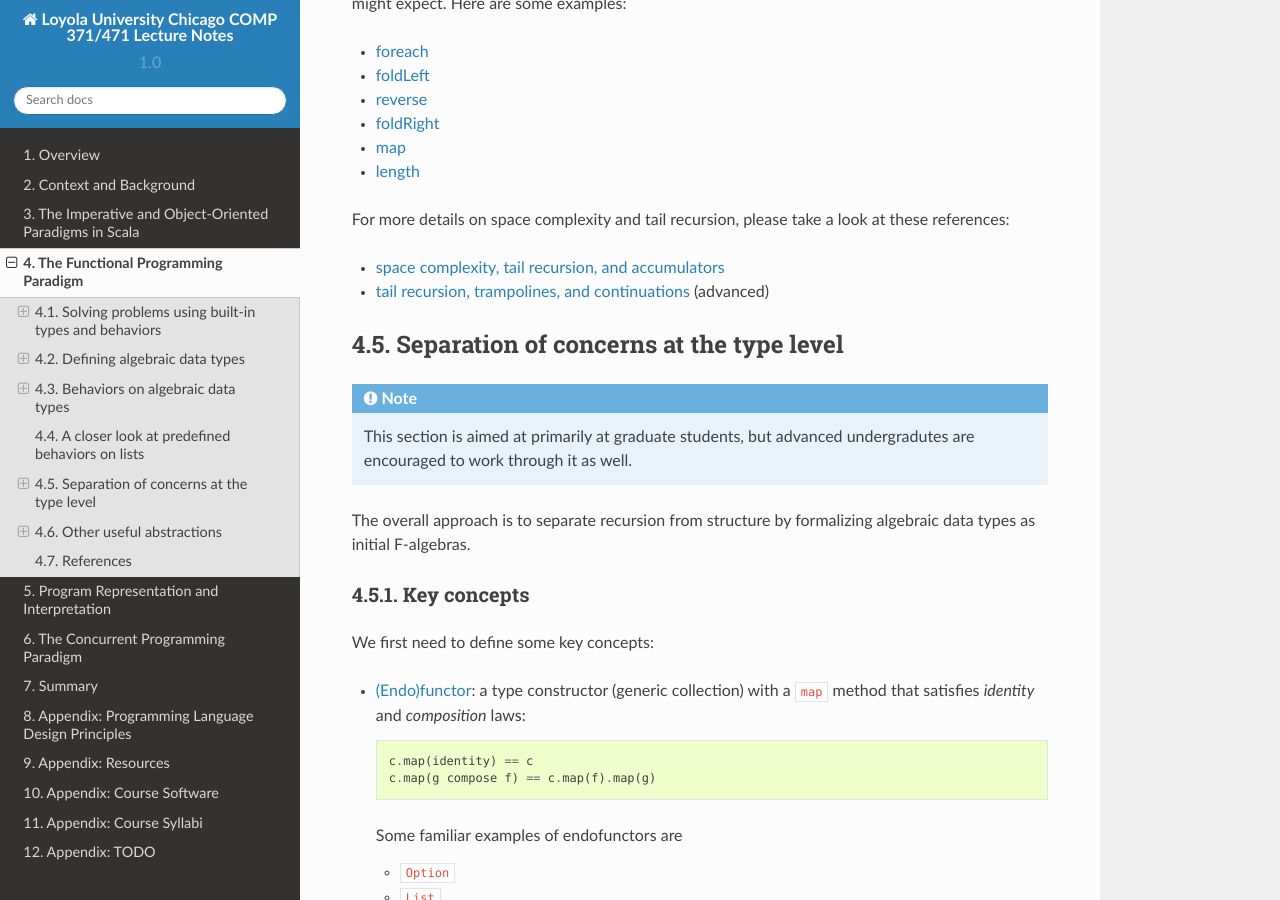
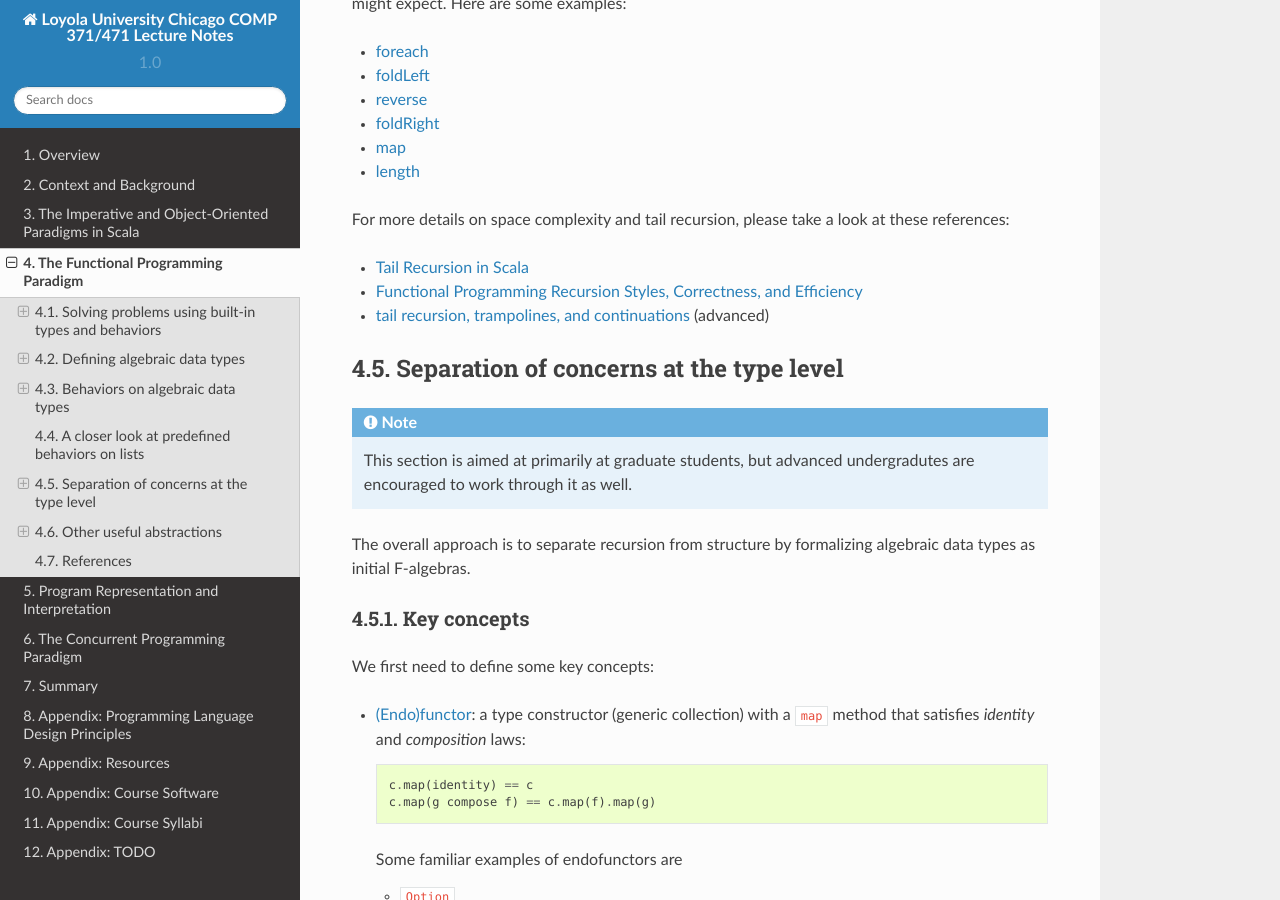
Before and after one commit to lucproglangcourse/lucproglangcourse.github.io, a Sphinx documentation site: the page built from source/functionalprogramming.rst, in a window 1280 px wide and 900 px high, scrolled down 9523 px. Built offline with Sphinx 7.4.7 and the Read the Docs theme 2.0.0, drawn with Linux system fonts in a browser that asks for light colours.

Commit message:
updated tail recursion references
Signed-off-by: Konstantin Läufer <laufer@cs.luc.edu>

```diff
--- a/source/functionalprogramming.rst
+++ b/source/functionalprogramming.rst
@@ -418,7 +418,8 @@ Here are some examples:
 
 For more details on space complexity and tail recursion, please take a look at these references:
 
-- `space complexity, tail recursion, and accumulators <http://blog.emielhollander.nl/tail-recursion-and-the-accumulator-in-scala/>`_
+- `Tail Recursion in Scala <https://kartikiyer.com/2020/08/04/tail-recursion-in-scala>`_
+- `Functional Programming Recursion Styles, Correctness, and Efficiency <https://john.cs.olemiss.edu/~hcc/csci555/notes/RecursionStyles/RecursionStylesScala.html>`_
 - `tail recursion, trampolines, and continuations <http://blog.richdougherty.com/2009/04/tail-calls-tailrec-and-trampolines.html>`_ (advanced)
 
 
```
